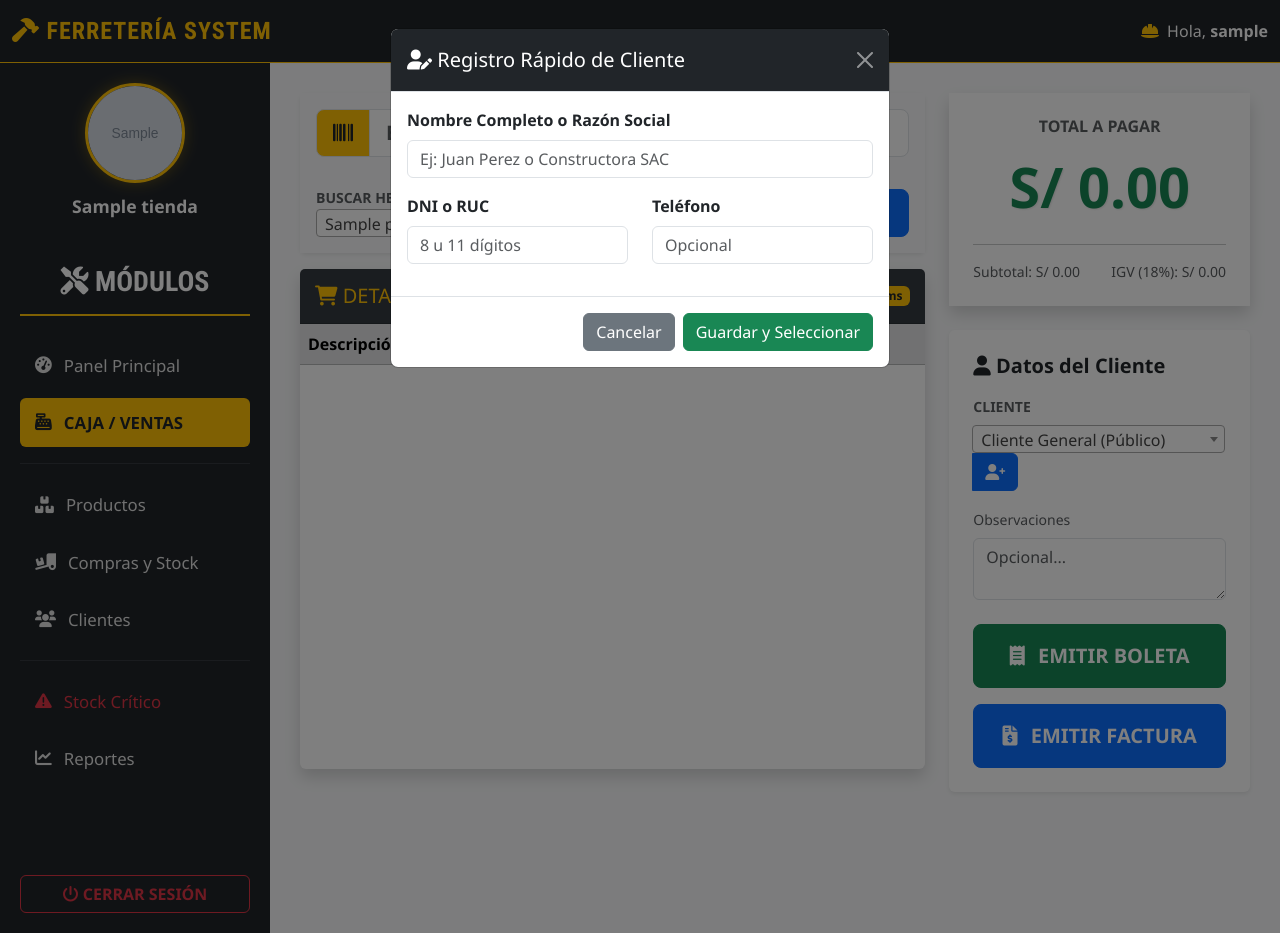
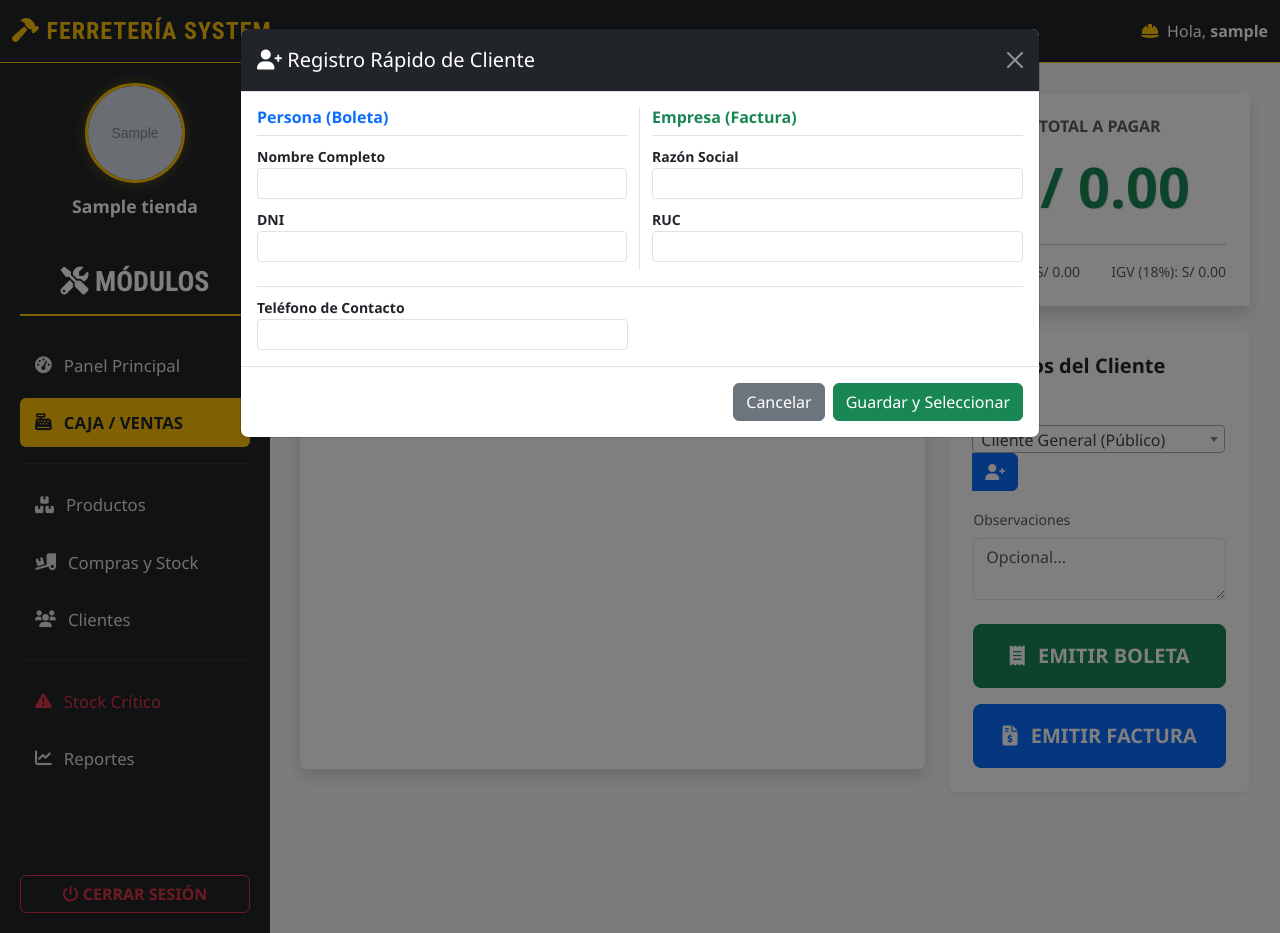
Before and after one commit to Andrevalqui/mi-ferreteria, a Django app: page /pos/ in a window 1280 px wide, after a click that opens the changed part. Run offline with Django 5.2, Linux system fonts and the light colour scheme; a user stored in the database is signed in; tables that the repository leaves empty hold one stand-in row (values such as "Sample post"); grey boxes marked "Sample" are stand-in pictures; lists and menus that the app fills with data are empty; some libraries are stand-ins or nearby versions.

Commit message:
Update pos.html

```diff
--- a/inventario/templates/inventario/pos.html
+++ b/inventario/templates/inventario/pos.html
@@ -116,28 +116,48 @@
     </div>
 </div>
 
-<!-- MODAL DE REGISTRO RÁPIDO DE CLIENTE (NUEVO) -->
+<!-- MODAL DE REGISTRO RÁPIDO DE CLIENTE (DIVIDIDO) -->
 <div class="modal fade" id="modalNuevoCliente" tabindex="-1" aria-hidden="true">
-    <div class="modal-dialog">
+    <div class="modal-dialog modal-lg">
         <div class="modal-content">
             <div class="modal-header bg-dark text-white">
-                <h5 class="modal-title"><i class="fas fa-user-edit"></i> Registro Rápido de Cliente</h5>
-                <button type="button" class="btn-close btn-close-white" data-bs-dismiss="modal" aria-label="Close"></button>
+                <h5 class="modal-title"><i class="fas fa-user-plus"></i> Registro Rápido de Cliente</h5>
+                <button type="button" class="btn-close btn-close-white" data-bs-dismiss="modal"></button>
             </div>
             <div class="modal-body">
                 <form id="form-nuevo-cliente">
-                    <div class="mb-3">
-                        <label class="form-label fw-bold">Nombre Completo o Razón Social</label>
-                        <input type="text" id="reg_nombre" class="form-control" required placeholder="Ej: Juan Perez o Constructora SAC">
+                    <div class="row">
+                        <!-- SECCIÓN PERSONA -->
+                        <div class="col-md-6 border-end">
+                            <h6 class="fw-bold text-primary border-bottom pb-2">Persona (Boleta)</h6>
+                            <div class="mb-2">
+                                <label class="small fw-bold">Nombre Completo</label>
+                                <input type="text" id="reg_nombre" class="form-control form-control-sm">
+                            </div>
+                            <div class="mb-2">
+                                <label class="small fw-bold">DNI</label>
+                                <input type="text" id="reg_dni" class="form-control form-control-sm" maxlength="8">
+                            </div>
+                        </div>
+                        <!-- SECCIÓN EMPRESA -->
+                        <div class="col-md-6">
+                            <h6 class="fw-bold text-success border-bottom pb-2">Empresa (Factura)</h6>
+                            <div class="mb-2">
+                                <label class="small fw-bold">Razón Social</label>
+                                <input type="text" id="reg_razon" class="form-control form-control-sm">
+                            </div>
+                            <div class="mb-2">
+                                <label class="small fw-bold">RUC</label>
+                                <input type="text" id="reg_ruc" class="form-control form-control-sm" maxlength="11">
+                            </div>
+                        </div>
                     </div>
-                    <div class="row">
-                        <div class="col-md-6 mb-3">
-                            <label class="form-label fw-bold">DNI o RUC</label>
-                            <input type="text" id="reg_doc" class="form-control" maxlength="11" placeholder="8 u 11 dígitos">
-                        </div>
-                        <div class="col-md-6 mb-3">
-                            <label class="form-label fw-bold">Teléfono</label>
-                            <input type="text" id="reg_tel" class="form-control" placeholder="Opcional">
+                    <div class="mt-3 pt-2 border-top">
+                        <div class="row">
+                            <div class="col-md-6">
+                                <label class="small fw-bold">Teléfono de Contacto</label>
+                                <input type="text" id="reg_tel" class="form-control form-control-sm">
+                            </div>
                         </div>
                     </div>
                 </form>
@@ -161,15 +181,24 @@
     let shoppingCart = [];
     const productosData = {{ productos_json|safe }};
 
+    // --- NUEVA LÓGICA: clientesData ahora incluye RUC y RAZON para validación ---
+    const clientesData = [
+        { id: '', text: 'Cliente General (Público)', ruc: '', razon: '' },
+        {% for cliente in clientes %}
+        {
+            id: {{ cliente.id }},
+            text: "{{ cliente|escapejs }}",
+            ruc: "{{ cliente.ruc|default:'' }}",
+            razon: "{{ cliente.razon_social|default:'' }}"
+        }{% if not forloop.last %},{% endif %}
+        {% endfor %}
+    ];
+
     $(document).ready(function() {
         // Inicializar Select2
         $('#producto').select2({ data: productosData, placeholder: "Buscar material o herramienta...", width: '100%' });
 
-        const clientesData = [ { id: '', text: 'Cliente General (Público)' },
-            {% for cliente in clientes %}
-            { id: {{ cliente.id }}, text: "{{ cliente.nombre_completo|escapejs }}" }{% if not forloop.last %},{% endif %}
-            {% endfor %}
-        ];
+        // Inicializar Clientes con la nueva data
         $('#cliente').select2({ data: clientesData, width: '100%' });
 
         // Evento Agregar Click
@@ -194,15 +223,17 @@
             }
         });
 
-        // LÓGICA PARA GUARDAR CLIENTE RÁPIDO (NUEVO)
+        // LÓGICA PARA GUARDAR CLIENTE RÁPIDO (CON SOPORTE EMPRESA)
         $('#btn-guardar-cliente-rapido').click(function() {
             const data = {
                 nombre: $('#reg_nombre').val(),
-                doc: $('#reg_doc').val(),
+                dni: $('#reg_dni').val(),
+                razon: $('#reg_razon').val(),
+                ruc: $('#reg_ruc').val(),
                 tel: $('#reg_tel').val()
             };
 
-            if (!data.nombre) return alert("Por favor ingresa el nombre.");
+            if (!data.nombre && !data.razon) return alert("Por favor ingresa un Nombre o Razón Social.");
 
             $.ajax({
                 url: "{% url 'inventario:crear_cliente_ajax' %}",
@@ -211,11 +242,19 @@
                 data: JSON.stringify(data),
                 headers: { 'X-CSRFToken': '{{ csrf_token }}' },
                 success: function(response) {
-                    // 1. Añadir el nuevo cliente al selector Select2 y seleccionarlo
-                    const newOption = new Option(response.nombre + " (" + (response.doc || 'Sin Doc') + ")", response.id, true, true);
+                    // 1. Actualizar nuestra lista local de validación
+                    clientesData.push({
+                        id: response.id,
+                        text: response.text,
+                        ruc: response.ruc,
+                        razon: response.razon
+                    });
+
+                    // 2. Añadir al selector Select2 y seleccionar
+                    const newOption = new Option(response.text, response.id, true, true);
                     $('#cliente').append(newOption).trigger('change');
 
-                    // 2. Limpiar formulario y cerrar modal
+                    // 3. Limpiar formulario y cerrar modal
                     $('#form-nuevo-cliente')[0].reset();
                     const modalElement = document.getElementById('modalNuevoCliente');
                     const modal = bootstrap.Modal.getInstance(modalElement);
@@ -232,15 +271,12 @@
 
     function agregarAlCarrito() {
         const prodId = $('#producto').val();
-        // CAMBIO FERRETERO: parseFloat para permitir decimales
         const qty = parseFloat($('#cantidad').val());
 
         if(!prodId) return alert("Seleccione un producto");
         if(isNaN(qty) || qty <= 0) return alert("Cantidad inválida");
 
         const prodInfo = productosData.find(p => p.id == prodId);
-
-        // Verificar si ya existe en el carrito
         const existingIdx = shoppingCart.findIndex(i => i.id == prodId);
 
         if(existingIdx > -1) {
@@ -248,7 +284,7 @@
         } else {
             shoppingCart.push({
                 id: prodInfo.id,
-                name: prodInfo.text.split(' (Stock:')[0], // Limpiar nombre visual
+                name: prodInfo.text.split(' (Stock:')[0],
                 quantity: qty,
                 price: parseFloat(prodInfo.precio)
             });
@@ -257,7 +293,7 @@
         renderizarCarrito();
         $('#producto').val(null).trigger('change');
         $('#cantidad').val(1);
-        $('#producto').select2('open'); // Volver al buscador
+        $('#producto').select2('open');
     }
 
     function renderizarCarrito() {
@@ -285,7 +321,6 @@
             tbody.append(row);
         });
 
-        // Cálculos Finales
         const subtotal = total / 1.18;
         const igv = total - subtotal;
 
@@ -305,12 +340,17 @@
 
         const clienteId = $('#cliente').val();
 
+        // --- NUEVA VALIDACIÓN INTELIGENTE PARA FACTURAS ---
+        const selectedClient = clientesData.find(c => c.id == clienteId);
+
         if (tipo === 'FACTURA') {
-            if (!clienteId || clienteId === "") {
-                alert("⚠️ RESTRICCIÓN DE FACTURACIÓN:\n\nNo se puede emitir una FACTURA a 'Público General'.\nEs necesario seleccionar una empresa con RUC válido.");
-                return;
+            // Verificamos si existe el cliente y si tiene RUC + RAZON SOCIAL
+            if (!selectedClient || !selectedClient.ruc || !selectedClient.razon) {
+                alert("⚠️ RESTRICCIÓN DE FACTURACIÓN:\n\nEl cliente seleccionado no tiene RUC ni RAZÓN SOCIAL registrados.\n\nPara emitir una FACTURA, es obligatorio seleccionar una Empresa registrada. Si es una persona con DNI, emita una BOLETA.");
+                return; // Bloquea la emisión
             }
         }
+        // --------------------------------------------------
 
         const payload = {
             cliente_id: clienteId,
@@ -339,7 +379,6 @@
                     }
 
                     $('#producto').empty().select2({ data: productosData, placeholder: "Buscar material o herramienta..." });
-
                     window.open("/comprobante/" + response.comprobante_id + "/ticket/", '_blank');
 
                     $('#mensaje-ajax').text('Venta Exitosa!').fadeIn().delay(2000).fadeOut();
```
